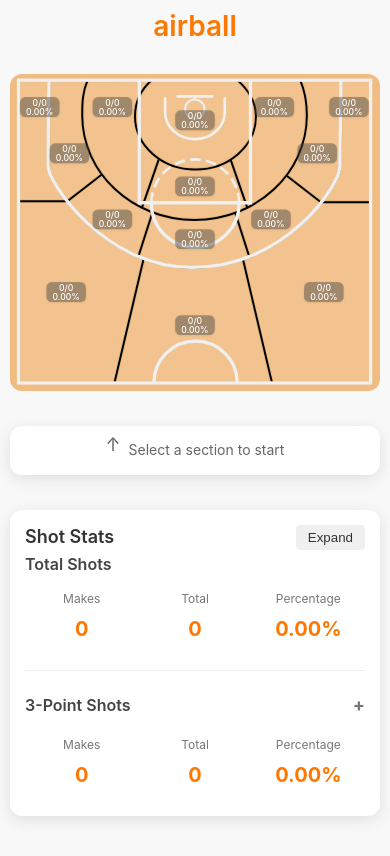
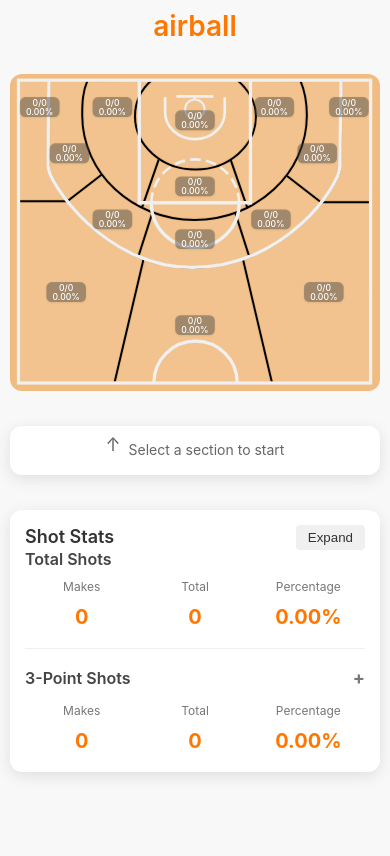
Before and after one commit to igarza99tom/airball-shot-tracker, an Angular app in the folder airball/: page / in a window 390 px wide. Built offline with nearby package versions, Linux system fonts and the light colour scheme.

Commit message:
Fix styles for stats

```diff
--- a/airball/src/app/components/stats-display/stats-display.component.scss
+++ b/airball/src/app/components/stats-display/stats-display.component.scss
@@ -53,6 +53,7 @@
   }
 }
 
+// Category sections
 .stat-category {
   margin-bottom: 15px;
   padding-bottom: 15px;
@@ -63,37 +64,46 @@
     padding-bottom: 0;
     border-bottom: none;
   }
+}
+
+// New stat row layout - puts category header and stat items in same row
+.stat-row {
+  display: flex;
+  align-items: center;
+}
 
 .category-header {
   display: flex;
-    justify-content: space-between;
   align-items: center;
+  min-width: 140px;
+  padding-right: 15px;
   cursor: pointer;
-    padding: 5px 0;
 
   h3 {
     margin: 0;
     font-size: 16px;
     color: #444;
+    white-space: nowrap;
   }
 
   .toggle-icon {
     font-size: 18px;
     font-weight: bold;
     color: #777;
+    margin-left: 8px;
   }
 
   &:hover {
-      background-color: rgba(0, 0, 0, 0.02);
-    }
+    opacity: 0.85;
   }
 }
 
+// Stats grid
 .stat-grid {
   display: flex;
+  flex-grow: 1;
   justify-content: space-around;
   text-align: center;
-  margin: 10px 0;
 }
 
 .stat-item {
@@ -143,107 +153,15 @@
   }
 }
 
-// Best/worst spots grid layout
-.stats-grid-container {
-  display: flex;
-  flex-wrap: wrap;
-  gap: 15px;
-}
-
-.half-width {
-  flex: 1 1 calc(50% - 10px);
-  min-width: 280px;
-
-  @media (max-width: 680px) {
-    flex: 1 1 100%;
-  }
-}
-
-.stat-category {
-  margin-bottom: 15px;
-  padding-bottom: 15px;
-  border-bottom: 1px solid #f0f0f0;
-
-  &:last-child {
-    margin-bottom: 0;
-    padding-bottom: 0;
-    border-bottom: none;
-  }
-}
-
-// New stat row layout - puts category header and stat items in same row
-.stat-row {
-  display: flex;
-  align-items: center;
-}
-
-.category-header {
-  display: flex;
-  align-items: center;
-  min-width: 140px;
-  padding-right: 15px;
-  cursor: pointer;
-
-  h3 {
-    margin: 0;
-    font-size: 16px;
-    color: #444;
-    white-space: nowrap;
-  }
-
-  .toggle-icon {
-    font-size: 18px;
-    font-weight: bold;
-    color: #777;
-    margin-left: 8px;
-  }
-
-  &:hover {
-    opacity: 0.85;
-  }
-}
-
-// Updated stat grid styles for the new layout
-.stat-grid {
-  display: flex;
-  flex-grow: 1;
-  justify-content: space-around;
-  text-align: center;
-}
-
-// Responsive adjustments
-@media (max-width: 580px) {
-  // Switch to vertical layout on smaller screens
-  .stat-row {
-    flex-direction: column;
-    align-items: flex-start;
-  }
-
-  .category-header {
-    width: 100%;
-    padding-right: 0;
-    padding-bottom: 8px;
-    justify-content: space-between;
-  }
-
-  .stat-grid {
-    width: 100%;
-  }
-
-  .stat-item {
-    padding: 0 5px;
-  }
-}
-
 // Side-by-side stats layout
 .stats-row-container {
   display: flex;
-  margin: 0 -7px; // Negative margins to counteract the padding
+  margin: 0 -7px;
   flex-wrap: wrap;
 }
 
 .half-width {
-  flex: 1 1 calc(50% - 14px); // Account for margins
+  flex: 1 1 calc(50% - 14px);
   margin: 0 7px;
   min-width: 260px;
 
@@ -344,3 +262,23 @@
     }
   }
 }
+
+// Responsive adjustments
+@media (max-width: 580px) {
+  // Switch to vertical layout on smaller screens
+  .stat-row {
+    flex-direction: column;
+    align-items: flex-start;
+  }
+
+  .category-header {
+    width: 100%;
+    padding-right: 0;
+    padding-bottom: 8px;
+    justify-content: space-between;
+  }
+
+  .stat-grid {
+    width: 100%;
+  }
+}
```
Lines whose indentation alone changed are shown as unchanged.
